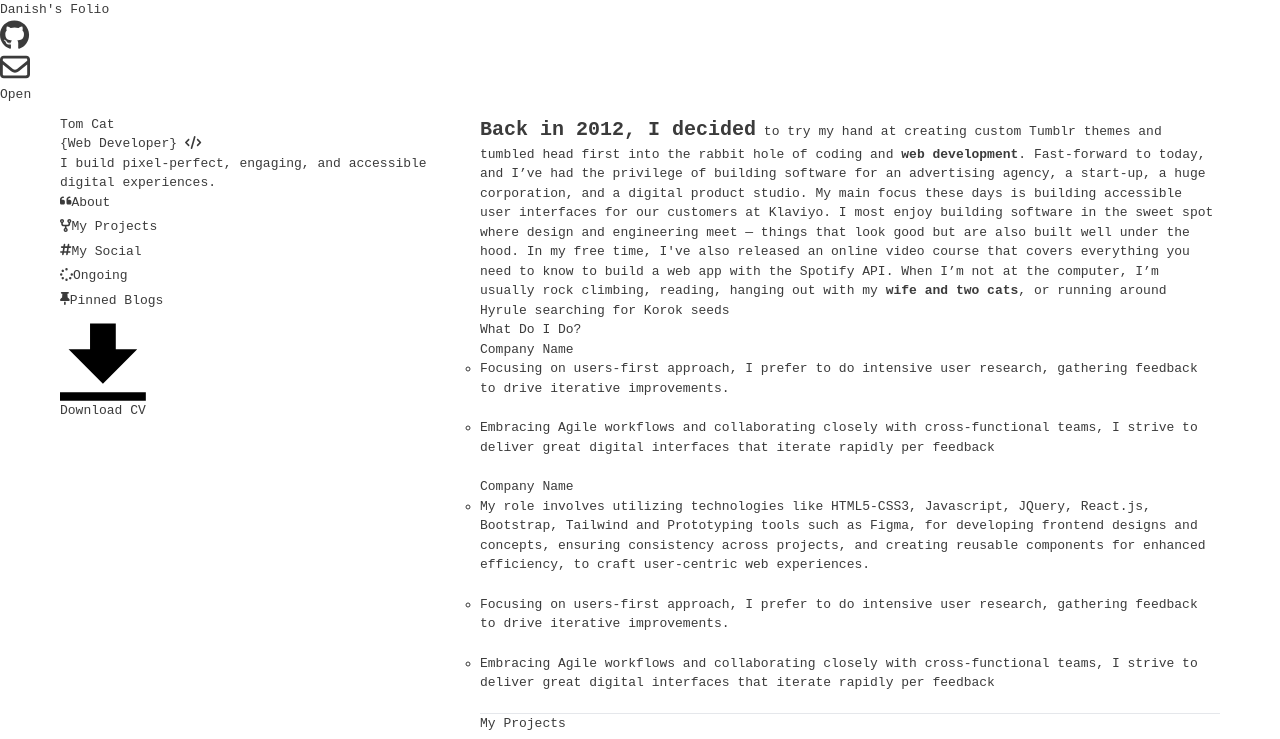
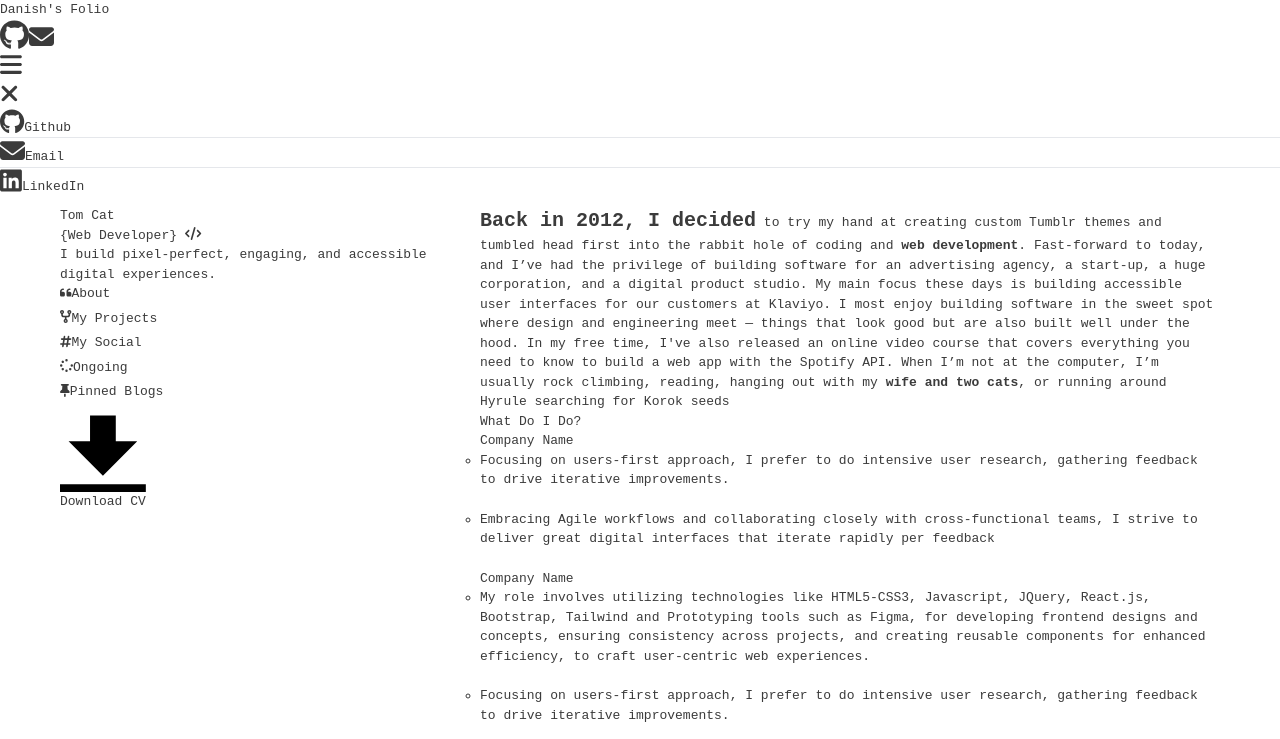
Before and after one commit to danishofcodes/tokensandbraces, a React (Vite) app: page / in a window 1280 px wide. Shown: the top 739 px of the page. Built offline with nearby package versions, Linux system fonts and the light colour scheme.

Commit message:
Update Navbar.jsx

```diff
--- a/src/components/Navbar.jsx
+++ b/src/components/Navbar.jsx
@@ -1,24 +1,41 @@
 import { FontAwesomeIcon } from '@fortawesome/react-fontawesome';
-import { faGithub  } from '@fortawesome/free-brands-svg-icons';
-import {  faEnvelope } from '@fortawesome/free-regular-svg-icons';
+import { faGithub, faLinkedin  } from '@fortawesome/free-brands-svg-icons';
+import { faAt, faBars, faClose, faEnvelope } from '@fortawesome/free-solid-svg-icons';
+import { useState } from 'react';
+
 
 export default function Navbar() {
+ const [visible, setVisible] = useState(false);
+  function openCollapsibleNav(){
+    setVisible(prev => !prev)
+  }
   return (
     <nav className="flex items-center justify-between max-w-8xl mx-auto px-4 py-4 bg-neutral-100 h-16 lg:px-8">
       <div className="text-slate-700 dark:text-slate-200 text-sm leading-6 font-semibold">
         Danish's Folio
       </div>
-      <div className="hidden lg:flex items-center space-x-4">
-        <a href="#" className="text-slate-700 dark:text-slate-200 text-sm leading-6 font-semibold"><FontAwesomeIcon icon={faGithub} style={{ fontSize: '30px' }} /></a>
-        {/* <a href="#" className="text-slate-700 dark:text-slate-200 text-sm leading-6 font-semibold">Option 2</a> */}
-        <div className="">
-        <a href="#" className="text-slate-700 dark:text-slate-200 text-sm leading-6 font-semibold text-[#fff]"><FontAwesomeIcon icon={faEnvelope} style={{ fontSize: '30px' }} /></a>
+      <div className="hidden  lg:flex items-center space-x-4">
+        <a href="#" className="text-slate-700 dark:text-slate-200 text-sm leading-6 font-semibold lg:flex items-center hover:text-[#801DFF] "><FontAwesomeIcon icon={faGithub} style={{ fontSize: '30px' }}/></a>
+        {/* <a href="#" className="text-slate-700 dark:text-slate-200 text-sm leading-6 font-semibold">Option 2</a>  bg-stone-200 px-2 py-2 rounded border-b-2 border-fuchsia-600*/}
+
+        <a href="#" className="text-slate-700 dark:text-slate-200  leading-6 font-semibold flex text-xl hover:text-[#801DFF] "><FontAwesomeIcon icon={faEnvelope} className='' style={{ fontSize: '25px' }} /></a>
+
+      </div>
+      <div className="lg:hidden" onClick={openCollapsibleNav}>
+      <FontAwesomeIcon icon={faBars} style={{fontSize:"25px"}}/>
+      </div>
+      <div className={visible ?'overlayNav' : 'hidden'}>
+        <div className='flex justify-end items-center p-3'>
+        <button className="h-10 w-10" onClick={openCollapsibleNav}><FontAwesomeIcon icon={faClose} style={{fontSize:"25px"}}/></button>
         </div>
+         <div className='px-4 py-2 optSocial'><FontAwesomeIcon icon={faGithub} style={{fontSize:"25px"}} className='me-2'/>Github</div>
+         <hr/>
+         <div className='px-4 py-2 optSocial'><FontAwesomeIcon icon={faEnvelope} style={{fontSize:"25px"}} className='me-2'/>Email</div>
+         <hr/>
+         <div className='px-4 py-2 optSocial'><FontAwesomeIcon icon={faLinkedin} style={{fontSize:"25px"}} className='me-2'/>LinkedIn</div>
       </div>
-      <div className="lg:hidden">
-        {/* Hamburger menu icon (implementation depends on your choice) */}
-        Open
-      </div>
+
+
     </nav>
   );
 }
```
